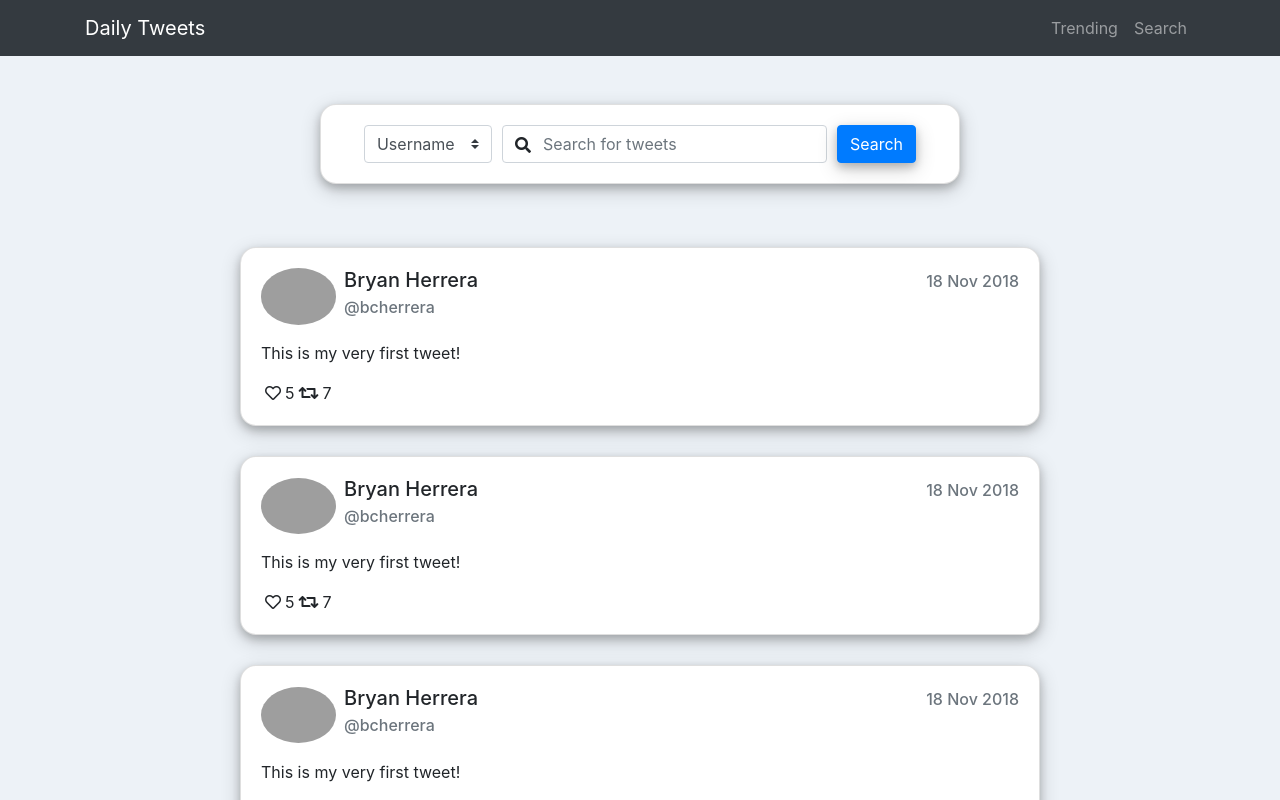
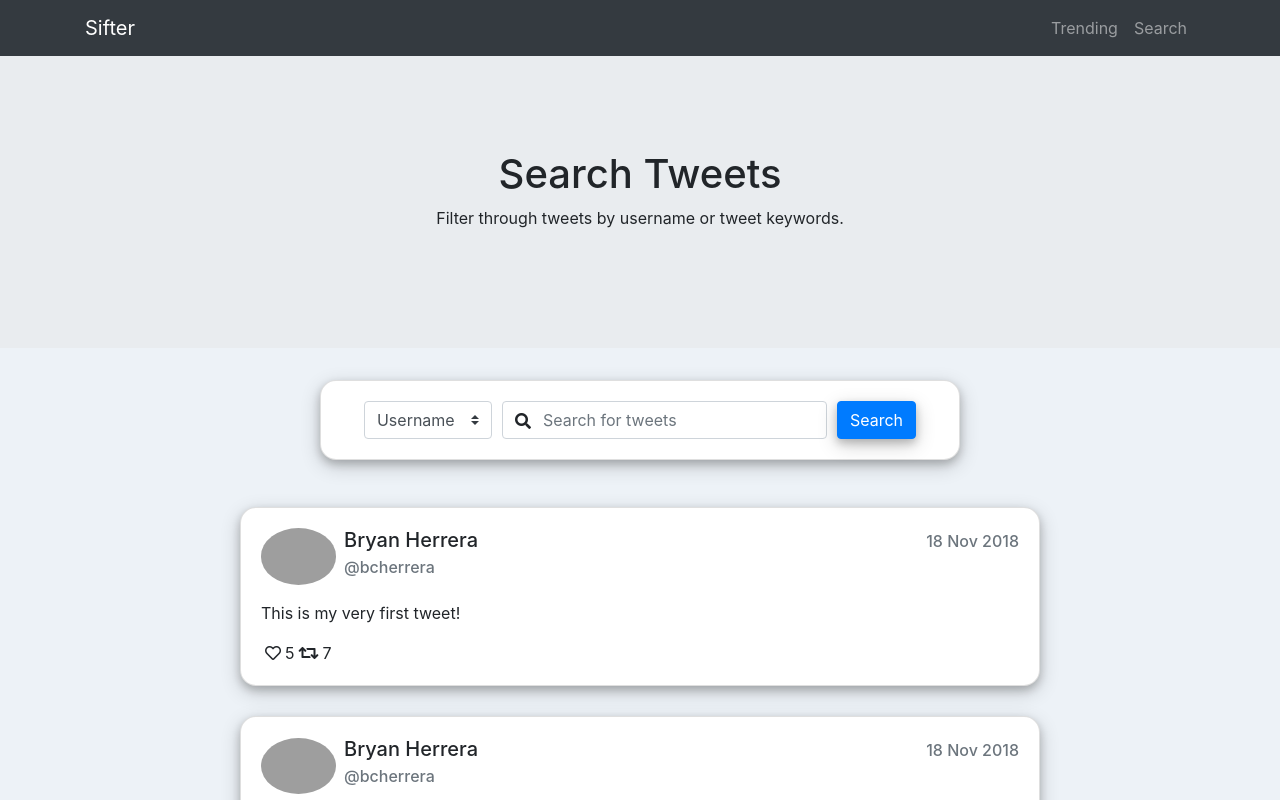
Before and after one commit to bcherrera14/twitter-app, a React (Create React App) app: page /tweet/search in a window 1280 px wide. Shown: the top 800 px of the page. Built offline with nearby package versions, Linux system fonts and the light colour scheme; grey boxes are pictures that could not be loaded.

Commit message:
format jumbotron

```diff
--- a/src/Components/App.css
+++ b/src/Components/App.css
@@ -4,14 +4,17 @@ body {
 }
 
 .headline {
-	height: 100%;
-	margin-top: 40%;
+	height: 100vh;
+	margin-top: 56px;
 	margin-bottom: auto;
+}
+
+div > .jumbotron {
+	min-height: 300px;
 }
 
 #search-content {
 	/* margin-top: 75px; */
-	padding-top: 56px;
 }
 
 div > .search-card {
@@ -46,7 +49,7 @@ button {
 }
 
 .profile-grid {
-	margin-top: 3rem;
+	margin-top: 1rem;
 }
 
 .search {
@@ -67,7 +70,7 @@ button {
 
 .card-grid {
 	height: 100vh;
-	padding-top: 3rem;
+	padding-top: 2rem;
 }
 
 .modal-content {
--- a/src/Components/Header.js
+++ b/src/Components/Header.js
@@ -7,7 +7,7 @@ const Header = () => {
 		<Navbar bg="dark" expand="lg" className="fixed-top navbar-dark">
 			<div className="container">
 				<Link className="navbar-brand" to="/">
-					Daily Tweets
+					Sifter
 				</Link>
 				<Navbar.Toggle aria-controls="basic-navbar-nav" />
 				<Navbar.Collapse id="basic-navbar-nav">
--- a/src/Components/tweets/TweetFavorites.js
+++ b/src/Components/tweets/TweetFavorites.js
@@ -8,7 +8,7 @@ const TweetFavorites = () => {
 
 	return (
 		<div>
-			<Jumbotron fluid className="mt-5">
+			<Jumbotron fluid className="mt-5 d-flex justify-content-center">
 				<Container className="d-flex flex-column justify-content-center align-items-center">
 					<h1>Trending Profiles</h1>
 					<p>Check out a spontaneous tweet from these trending profiles.</p>
--- a/src/Components/tweets/TweetSearch.js
+++ b/src/Components/tweets/TweetSearch.js
@@ -1,5 +1,5 @@
 import React from 'react';
-import { Form, Col, Card, Button } from 'react-bootstrap';
+import { Form, Col, Jumbotron, Container, Button } from 'react-bootstrap';
 
 import TweetCard from './TweetCard';
 import tweetData from '../../tweetData';
@@ -39,7 +39,15 @@ class TweetSearch extends React.Component {
 	render() {
 		console.log(this.state.tweetData);
 		return (
-			<div id="search-content" className="d-flex justify-content-center flex-column align-items-center mt-5">
+			<div>
+				<Jumbotron fluid className="mt-5 d-flex justify-content-center">
+					<Container className="d-flex flex-column justify-content-center align-items-center">
+						<h1>Search Tweets</h1>
+						<p>Filter through tweets by username or tweet keywords.</p>
+					</Container>
+				</Jumbotron>
+
+				<div id="search-content" className="d-flex justify-content-center flex-column align-items-center">
 					<div className="search-card card p-3 d-flex justify-content-center align-items-center">
 						<Form onSubmit={this.onFormSubmit}>
 							<Form.Row className="align-items-center">
@@ -77,6 +85,7 @@ class TweetSearch extends React.Component {
 
 					<TweetFeed tweetData={this.state.tweetData} />
 				</div>
+			</div>
 		);
 	}
 }
```
Lines whose indentation alone changed are shown as unchanged.
